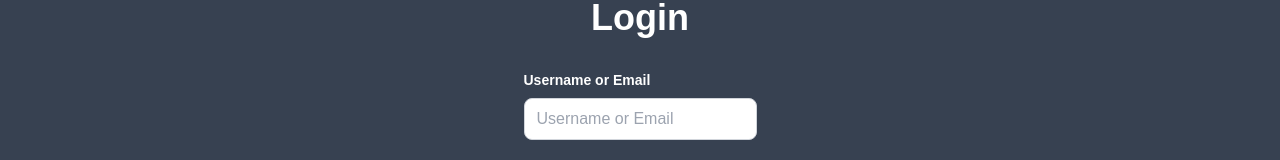
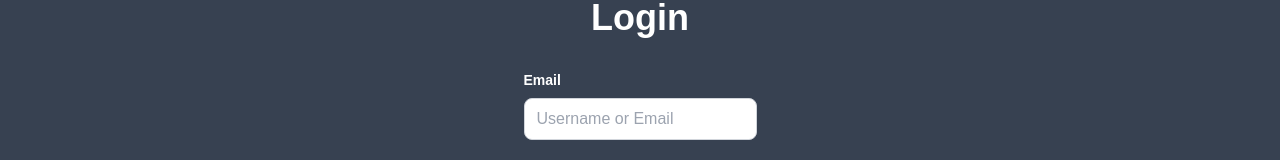
Before and after one commit to Tuthache/MangaCat, a React (Create React App) app in the folder client/: page /login in a window 1280 px wide. Shown: the part 272-432 px from the top of the page. Built offline with nearby package versions, Linux system fonts and the light colour scheme.

Commit message:
Changed login from using username/email to only using email

```diff
--- a/client/src/pages/Login.js
+++ b/client/src/pages/Login.js
@@ -7,7 +7,7 @@ const Login = () => {
   const navigate = useNavigate();
 
   const [formData, setFormData] = useState({
-    input: "",
+    email: "",
     password: "",
   });
 
@@ -61,17 +61,17 @@ const Login = () => {
             <div className="mb-6">
               <label
                 className="block text-white text-sm font-bold mb-2"
-                htmlFor="input"
+                htmlFor="email"
               >
-                Username or Email
+                Email
               </label>
               <input
                 className="border border-gray-300 text-black rounded-lg px-3 py-2 w-full focus:outline-none focus:border-red-300"
                 type="text"
-                id="input"
-                name="input"
+                id="email"
+                name="email"
                 placeholder="Username or Email"
-                value={formData.input}
+                value={formData.email}
                 onChange={handleChange}
               />
             </div>
```
